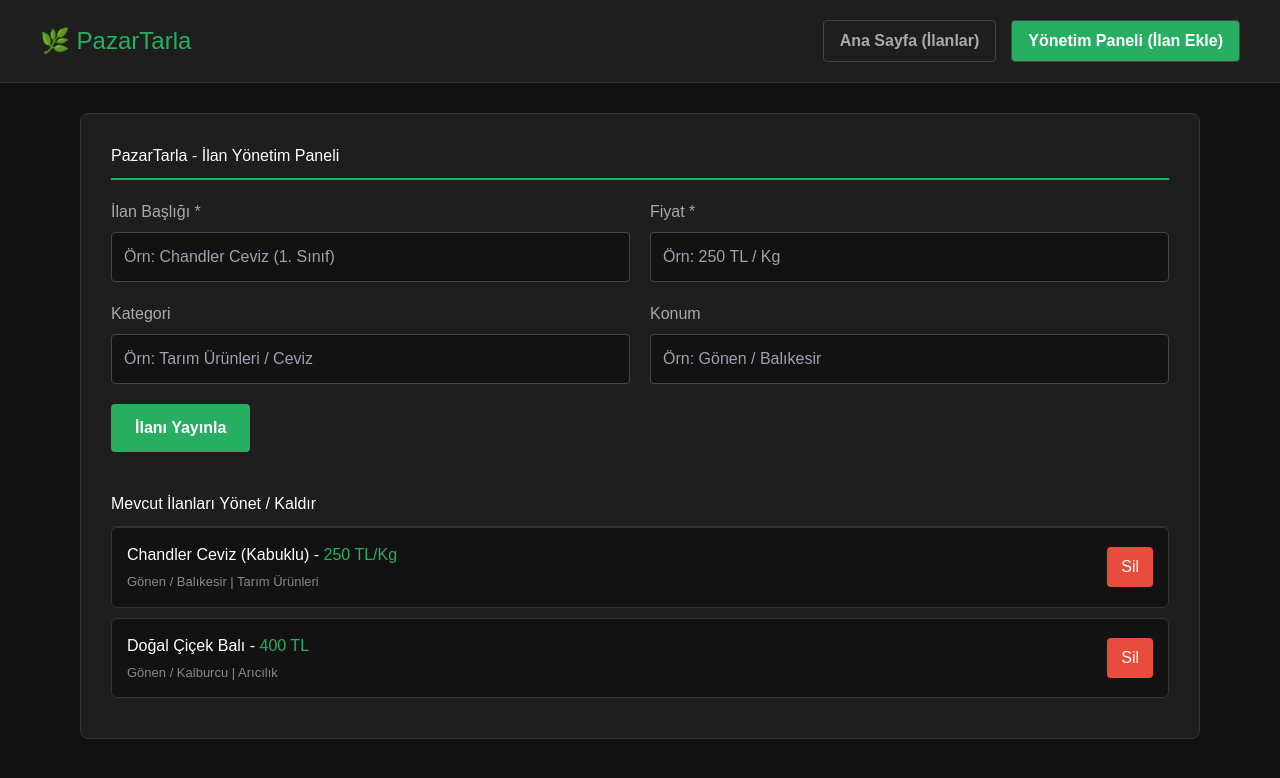
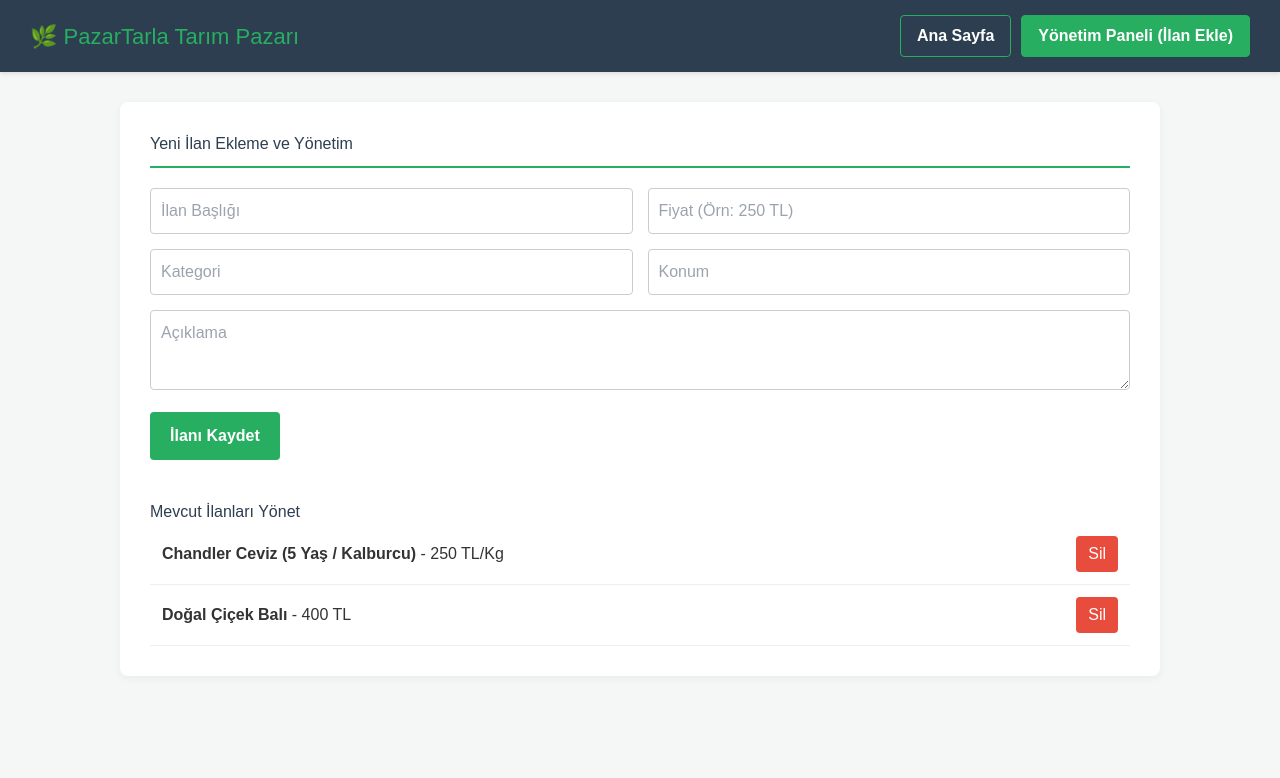
Before and after one commit to gezgiinci-beep/Pazartarla, a React (Vite) app: page / in a window 1280 px wide. Both pictures are taken after a click on the button "Yönetim Paneli (İlan Ekle)". Shown: the top 778 px of the page. Built offline with nearby package versions, Linux system fonts and the light colour scheme.

Commit message:
Update App.tsx

```diff
--- a/src/App.tsx
+++ b/src/App.tsx
@@ -1,195 +1,120 @@
 import React, { useState, useEffect } from 'react';
 
 export default function App() {
-  const [activeTab, setActiveTab] = useState('home'); // 'home' veya 'admin'
+  const [activeTab, setActiveTab] = useState('home');
   const [listings, setListings] = useState([]);
-  const [form, setForm] = useState({ title: '', price: '', category: '', location: '', image: '' });
+  const [form, setForm] = useState({ title: '', price: '', category: '', location: '', description: '' });
 
-  // Sayfa açıldığında kayıtlı ilanları yükle (Eğer yoksa örnek bir tarım ilanı koyalım)
   useEffect(() => {
-    const savedListings = JSON.parse(localStorage.getItem('pazartarla_listings'));
-    if (savedListings && savedListings.length > 0) {
-      setListings(savedListings);
+    const saved = JSON.parse(localStorage.getItem('pazartarla_listings'));
+    if (saved && saved.length > 0) {
+      setListings(saved);
     } else {
-      const defaultListings = [
-        { id: 1, title: 'Chandler Ceviz (Kabuklu)', price: '250 TL/Kg', category: 'Tarım Ürünleri', location: 'Gönen / Balıkesir', image: '' },
-        { id: 2, title: 'Doğal Çiçek Balı', price: '400 TL', category: 'Arıcılık', location: 'Gönen / Kalburcu', image: '' }
+      const initial = [
+        { id: 1, title: 'Chandler Ceviz (5 Yaş / Kalburcu)', price: '250 TL/Kg', category: 'Tarım Ürünleri', location: 'Gönen / Balıkesir', description: 'Özenle yetiştirilmiş kaliteli cevizler.' },
+        { id: 2, title: 'Doğal Çiçek Balı', price: '400 TL', category: 'Arıcılık', location: 'Gönen', description: 'Meşe ağaçları çevresindeki kovanlarımızdan.' }
       ];
-      setListings(defaultListings);
-      localStorage.setItem('pazartarla_listings', JSON.stringify(defaultListings));
+      setListings(initial);
+      localStorage.setItem('pazartarla_listings', JSON.stringify(initial));
     }
   }, []);
 
-  // Form değişikliklerini takip et
   const handleChange = (e) => {
     setForm({ ...form, [e.target.name]: e.target.value });
   };
 
-  // Yeni ilan ekle
-  const handleAddListing = (e) => {
+  const handleAdd = (e) => {
     e.preventDefault();
     if (!form.title || !form.price) {
-      alert('Lütfen başlık ve fiyat alanlarını doldurun.');
+      alert('Lütfen başlık ve fiyat girin.');
       return;
     }
-
-    const newListings = [...listings, { ...form, id: Date.now() }];
-    setListings(newListings);
-    localStorage.setItem('pazartarla_listings', JSON.stringify(newListings));
-
-    // Formu sıfırla ve ana sayfaya yönlendir
-    setForm({ title: '', price: '', category: '', location: '', image: '' });
+    const updated = [...listings, { ...form, id: Date.now() }];
+    setListings(updated);
+    localStorage.setItem('pazartarla_listings', JSON.stringify(updated));
+    setForm({ title: '', price: '', category: '', location: '', description: '' });
     setActiveTab('home');
-    alert('İlan başarıyla eklendi!');
   };
 
-  // İlan sil
   const handleDelete = (id) => {
-    const filteredListings = listings.filter(item => item.id !== id);
-    setListings(filteredListings);
-    localStorage.setItem('pazartarla_listings', JSON.stringify(filteredListings));
+    const filtered = listings.filter(item => item.id !== id);
+    setListings(filtered);
+    localStorage.setItem('pazartarla_listings', JSON.stringify(filtered));
   };
 
   return (
-    <div style={{ minHeight: '100vh', backgroundColor: '#121212', color: '#e0e0e0', fontFamily: 'Arial, sans-serif' }}>
-      {/* Üst Menü / Header */}
-      <header style={{ display: 'flex', justifyContent: 'space-between', alignItems: 'center', padding: '20px 40px', borderBottom: '1px solid #333', backgroundColor: '#1e1e1e' }}>
-        <h1 style={{ color: '#27ae60', margin: 0, fontSize: '24px', cursor: 'pointer' }} onClick={() => setActiveTab('home')}>
-          🌿 PazarTarla
+    <div style={{ minHeight: '100vh', backgroundColor: '#f4f7f6', color: '#333', fontFamily: 'Arial, sans-serif' }}>
+      {/* Üst Kısım / Navbar */}
+      <header style={{ backgroundColor: '#2c3e50', color: '#fff', padding: '15px 30px', display: 'flex', justifyContent: 'space-between', alignItems: 'center', boxShadow: '0 2px 4px rgba(0,0,0,0.1)' }}>
+        <h1 style={{ margin: 0, fontSize: '22px', cursor: 'pointer', color: '#27ae60' }} onClick={() => setActiveTab('home')}>
+          🌿 PazarTarla Tarım Pazarı
         </h1>
-        <nav style={{ display: 'flex', gap: '15px' }}>
+        <div>
           <button
             onClick={() => setActiveTab('home')}
-            style={{ background: activeTab === 'home' ? '#27ae60' : 'transparent', color: activeTab === 'home' ? '#fff' : '#aaa', border: '1px solid #444', padding: '8px 16px', borderRadius: '4px', cursor: 'pointer', fontWeight: 'bold' }}
+            style={{ backgroundColor: activeTab === 'home' ? '#27ae60' : 'transparent', color: '#fff', border: '1px solid #27ae60', padding: '8px 16px', marginRight: '10px', borderRadius: '4px', cursor: 'pointer', fontWeight: 'bold' }}
           >
-            Ana Sayfa (İlanlar)
+            Ana Sayfa
           </button>
           <button
             onClick={() => setActiveTab('admin')}
-            style={{ background: activeTab === 'admin' ? '#27ae60' : 'transparent', color: activeTab === 'admin' ? '#fff' : '#aaa', border: '1px solid #444', padding: '8px 16px', borderRadius: '4px', cursor: 'pointer', fontWeight: 'bold' }}
+            style={{ backgroundColor: activeTab === 'admin' ? '#27ae60' : 'transparent', color: '#fff', border: '1px solid #27ae60', padding: '8px 16px', borderRadius: '4px', cursor: 'pointer', fontWeight: 'bold' }}
           >
             Yönetim Paneli (İlan Ekle)
           </button>
-        </nav>
+        </div>
       </header>
 
-      {/* Ana İçerik Alanı */}
-      <main style={{ padding: '30px 40px', maxWidth: '1200px', margin: '0 auto' }}>
-
-        {/* ANA SAYFA GÖRÜNÜMÜ */}
+      <main style={{ padding: '30px', maxWidth: '1100px', margin: '0 auto' }}>
         {activeTab === 'home' && (
           <div>
-            <div style={{ marginBottom: '30px', textAlign: 'center' }}>
-              <h2 style={{ color: '#fff', fontSize: '28px', marginBottom: '10px' }}>Tarım ve Üretici Pazarı</h2>
-              <p style={{ color: '#aaa' }}>Gönen ve çevresindeki üreticilerin taze ürünleri, cevizler ve doğal mahsuller.</p>
+            <div style={{ textAlign: 'center', marginBottom: '30px', background: '#fff', padding: '30px', borderRadius: '8px', boxShadow: '0 2px 8px rgba(0,0,0,0.05)' }}>
+              <h2 style={{ color: '#2c3e50', marginTop: 0 }}>Gönen ve Çevresi Üretici Pazarı</h2>
+              <p style={{ color: '#666' }}>Doğal mahsuller, taze tarım ürünleri ve yerel üreticilerin ilanları.</p>
             </div>
 
-            <h3 style={{ borderBottom: '2px solid #27ae60', paddingBottom: '10px', marginBottom: '20px' }}>Güncel İlanlar ({listings.length})</h3>
+            <h3 style={{ borderBottom: '2px solid #27ae60', paddingBottom: '10px', color: '#2c3e50' }}>Aktif İlanlar ({listings.length})</h3>
 
-            {listings.length === 0 ? (
-              <p style={{ color: '#777', textAlign: 'center', padding: '40px' }}>Henüz sergilenen ilan bulunmuyor.</p>
-            ) : (
-              <div style={{ display: 'grid', gridTemplateColumns: 'repeat(auto-fill, minmax(280px, 1fr))', gap: '20px' }}>
-                {listings.map((item) => (
-                  <div key={item.id} style={{ background: '#1e1e1e', border: '1px solid #333', borderRadius: '8px', padding: '20px', display: 'flex', flexDirection: 'column', justifyContent: 'space-between' }}>
-                    <div>
-                      <span style={{ fontSize: '12px', background: '#27ae6033', color: '#27ae60', padding: '3px 8px', borderRadius: '4px', fontWeight: 'bold' }}>
-                        {item.category || 'Genel'}
-                      </span>
-                      <h4 style={{ margin: '15px 0 10px 0', fontSize: '18px', color: '#fff' }}>{item.title}</h4>
-                      <p style={{ margin: '0 0 10px 0', color: '#27ae60', fontSize: '20px', fontWeight: 'bold' }}>{item.price}</p>
-                      <p style={{ margin: 0, color: '#aaa', fontSize: '14px' }}>📍 {item.location || 'Konum belirtilmemiş'}</p>
-                    </div>
-                  </div>
-                ))}
-              </div>
-            )}
-          </div>
-        )}
-
-        {/* ADMIN / İLAN EKLEME PANELİ */}
-        {activeTab === 'admin' && (
-          <div style={{ background: '#1e1e1e', padding: '30px', borderRadius: '8px', border: '1px solid #333' }}>
-            <h2 style={{ color: '#fff', borderBottom: '2px solid #27ae60', paddingBottom: '10px', marginTop: 0 }}>
-              PazarTarla - İlan Yönetim Paneli
-            </h2>
-
-            <form onSubmit={handleAddListing} style={{ marginTop: '20px' }}>
-              <div style={{ display: 'grid', gridTemplateColumns: '1fr 1fr', gap: '20px', marginBottom: '20px' }}>
-                <div>
-                  <label style={{ display: 'block', marginBottom: '8px', color: '#aaa' }}>İlan Başlığı *</label>
-                  <input
-                    type="text"
-                    name="title"
-                    placeholder="Örn: Chandler Ceviz (1. Sınıf)"
-                    value={form.title}
-                    onChange={handleChange}
-                    style={{ width: '100%', padding: '12px', borderRadius: '4px', border: '1px solid #444', backgroundColor: '#121212', color: '#fff' }}
-                  />
-                </div>
-                <div>
-                  <label style={{ display: 'block', marginBottom: '8px', color: '#aaa' }}>Fiyat *</label>
-                  <input
-                    type="text"
-                    name="price"
-                    placeholder="Örn: 250 TL / Kg"
-                    value={form.price}
-                    onChange={handleChange}
-                    style={{ width: '100%', padding: '12px', borderRadius: '4px', border: '1px solid #444', backgroundColor: '#121212', color: '#fff' }}
-                  />
-                </div>
-                <div>
-                  <label style={{ display: 'block', marginBottom: '8px', color: '#aaa' }}>Kategori</label>
-                  <input
-                    type="text"
-                    name="category"
-                    placeholder="Örn: Tarım Ürünleri / Ceviz"
-                    value={form.category}
-                    onChange={handleChange}
-                    style={{ width: '100%', padding: '12px', borderRadius: '4px', border: '1px solid #444', backgroundColor: '#121212', color: '#fff' }}
-                  />
-                </div>
-                <div>
-                  <label style={{ display: 'block', marginBottom: '8px', color: '#aaa' }}>Konum</label>
-                  <input
-                    type="text"
-                    name="location"
-                    placeholder="Örn: Gönen / Balıkesir"
-                    value={form.location}
-                    onChange={handleChange}
-                    style={{ width: '100%', padding: '12px', borderRadius: '4px', border: '1px solid #444', backgroundColor: '#121212', color: '#fff' }}
-                  />
-                </div>
-              </div>
-
-              <button
-                type="submit"
-                style={{ background: '#27ae60', color: 'white', border: 'none', padding: '12px 24px', borderRadius: '4px', cursor: 'pointer', fontWeight: 'bold', fontSize: '16px' }}
-              >
-                İlanı Yayınla
-              </button>
-            </form>
-
-            <div style={{ marginTop: '40px' }}>
-              <h3 style={{ color: '#fff', borderBottom: '1px solid #333', paddingBottom: '10px' }}>Mevcut İlanları Yönet / Kaldır</h3>
-              {listings.map((item) => (
-                <div key={item.id} style={{ display: 'flex', justifyContent: 'space-between', alignItems: 'center', background: '#121212', padding: '15px', borderRadius: '6px', border: '1px solid #333', marginBottom: '10px' }}>
-                  <div>
-                    <h4 style={{ margin: '0 0 5px 0', color: '#fff' }}>{item.title} - <span style={{ color: '#27ae60' }}>{item.price}</span></h4>
-                    <p style={{ margin: 0, color: '#888', fontSize: '13px' }}>{item.location} | {item.category}</p>
-                  </div>
-                  <button
-                    onClick={() => handleDelete(item.id)}
-                    style={{ background: '#e74c3c', color: 'white', border: 'none', padding: '8px 14px', borderRadius: '4px', cursor: 'pointer' }}
-                  >
-                    Sil
-                  </button>
+            <div style={{ display: 'grid', gridTemplateColumns: 'repeat(auto-fill, minmax(300px, 1fr))', gap: '20px', marginTop: '20px' }}>
+              {listings.map(item => (
+                <div key={item.id} style={{ backgroundColor: '#fff', border: '1px solid #e1e1e1', borderRadius: '8px', padding: '20px', boxShadow: '0 2px 4px rgba(0,0,0,0.05)' }}>
+                  <span style={{ fontSize: '11px', backgroundColor: '#e8f8f0', color: '#27ae60', padding: '4px 8px', borderRadius: '4px', fontWeight: 'bold' }}>
+                    {item.category || 'Genel'}
+                  </span>
+                  <h4 style={{ margin: '15px 0 10px 0', fontSize: '18px', color: '#2c3e50' }}>{item.title}</h4>
+                  <p style={{ fontSize: '20px', color: '#27ae60', fontWeight: 'bold', margin: '0 0 10px 0' }}>{item.price}</p>
+                  <p style={{ fontSize: '13px', color: '#777', margin: '0 0 10px 0' }}>📍 {item.location || 'Konum belirtilmemiş'}</p>
+                  {item.description && <p style={{ fontSize: '14px', color: '#555', margin: 0 }}>{item.description}</p>}
                 </div>
               ))}
             </div>
           </div>
         )}
 
+        {activeTab === 'admin' && (
+          <div style={{ backgroundColor: '#fff', padding: '30px', borderRadius: '8px', boxShadow: '0 2px 8px rgba(0,0,0,0.05)' }}>
+            <h2 style={{ color: '#2c3e50', borderBottom: '2px solid #27ae60', paddingBottom: '10px', marginTop: 0 }}>Yeni İlan Ekleme ve Yönetim</h2>
+
+            <form onSubmit={handleAdd} style={{ marginTop: '20px' }}>
+              <div style={{ display: 'grid', gridTemplateColumns: '1fr 1fr', gap: '15px', marginBottom: '15px' }}>
+                <input type="text" name="title" placeholder="İlan Başlığı" value={form.title} onChange={handleChange} style={{ padding: '10px', borderRadius: '4px', border: '1px solid #ccc' }} />
+                <input type="text" name="price" placeholder="Fiyat (Örn: 250 TL)" value={form.price} onChange={handleChange} style={{ padding: '10px', borderRadius: '4px', border: '1px solid #ccc' }} />
+                <input type="text" name="category" placeholder="Kategori" value={form.category} onChange={handleChange} style={{ padding: '10px', borderRadius: '4px', border: '1px solid #ccc' }} />
+                <input type="text" name="location" placeholder="Konum" value={form.location} onChange={handleChange} style={{ padding: '10px', borderRadius: '4px', border: '1px solid #ccc' }} />
+              </div>
+              <textarea name="description" placeholder="Açıklama" value={form.description} onChange={handleChange} style={{ width: '100%', padding: '10px', borderRadius: '4px', border: '1px solid #ccc', marginBottom: '15px', height: '80px' }} />
+              <button type="submit" style={{ backgroundColor: '#27ae60', color: '#fff', border: 'none', padding: '12px 20px', borderRadius: '4px', cursor: 'pointer', fontWeight: 'bold' }}>İlanı Kaydet</button>
+            </form>
+
+            <h3 style={{ marginTop: '40px', color: '#2c3e50' }}>Mevcut İlanları Yönet</h3>
+            {listings.map(item => (
+              <div key={item.id} style={{ display: 'flex', justifyContent: 'space-between', alignItems: 'center', padding: '12px', borderBottom: '1px solid #eee' }}>
+                <span><b>{item.title}</b> - {item.price}</span>
+                <button onClick={() => handleDelete(item.id)} style={{ backgroundColor: '#e74c3c', color: '#fff', border: 'none', padding: '6px 12px', borderRadius: '4px', cursor: 'pointer' }}>Sil</button>
+              </div>
+            ))}
+          </div>
+        )}
       </main>
     </div>
   );
```
